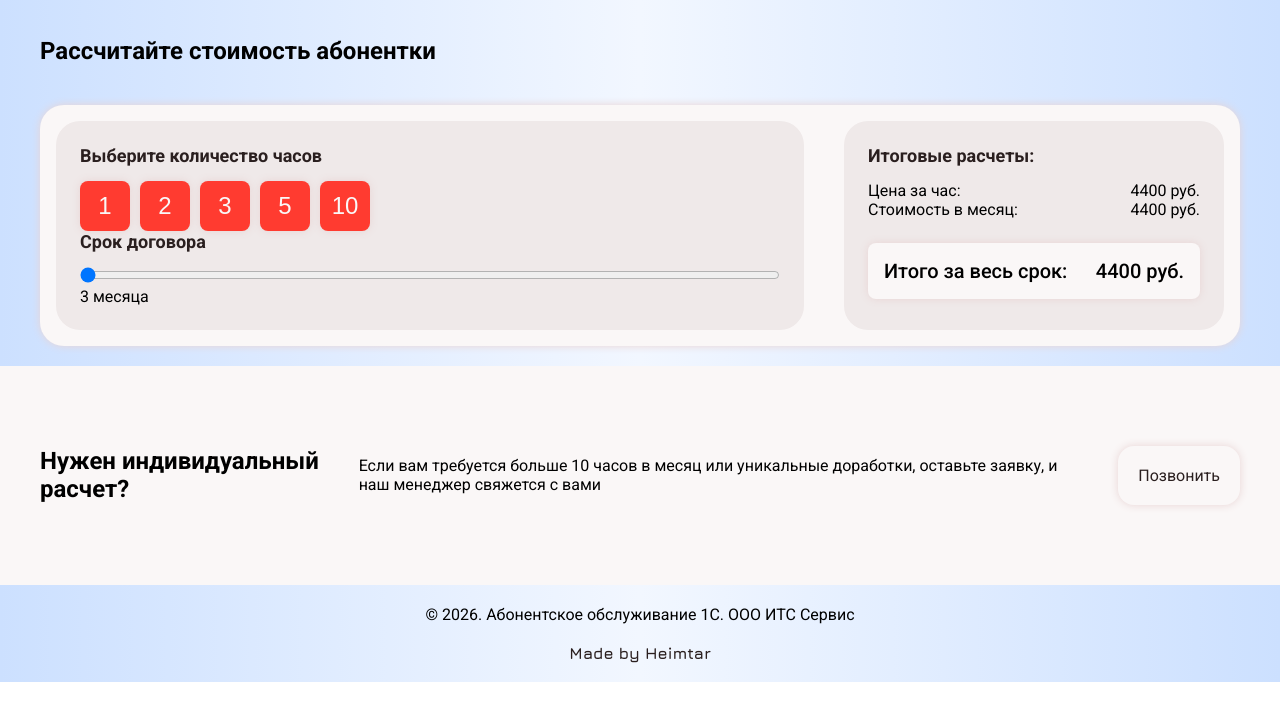
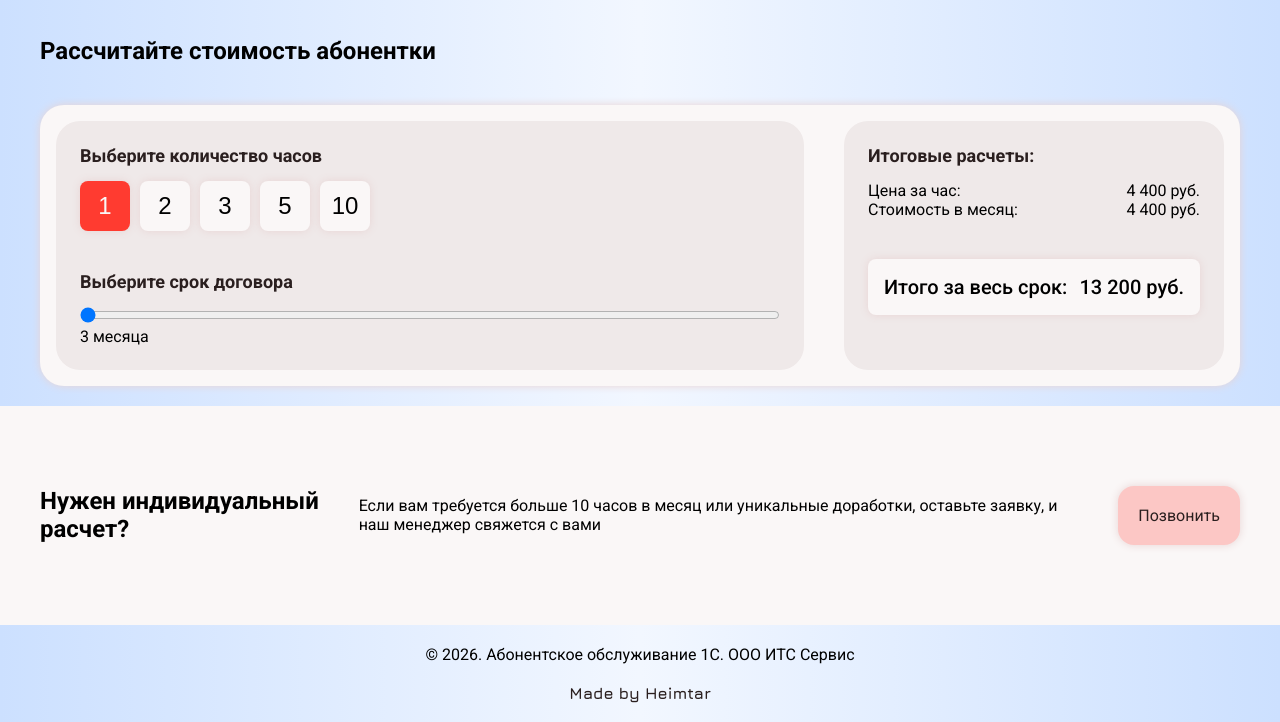
Before and after one commit to Heimtar/subscriber-service, a website built with Vite: page index.html in a window 1280 px wide. Shown: the part 214-936 px from the top of the page. Before the commit the page ends 896 px from the top, so only its background shows below. Built offline with nearby package versions, Linux system fonts and the light colour scheme.

Commit message:
feat: implement calculator logic with dynamic pricing and DOM updates

```diff
--- a/index.html
+++ b/index.html
@@ -41,15 +41,15 @@
             <h3 class="calc__title">Выберите количество часов</h3>
             <div class="calc__hours-group">
               <button type="button" class="calc__btn calc__btn-active" data-hours="1">1</button>
-              <button type="button" class="calc__btn calc__btn-active" data-hours="2">2</button>
-              <button type="button" class="calc__btn calc__btn-active" data-hours="3">3</button>
-              <button type="button" class="calc__btn calc__btn-active" data-hours="5">5</button>
-              <button type="button" class="calc__btn calc__btn-active" data-hours="10">10</button>
+              <button type="button" class="calc__btn" data-hours="2">2</button>
+              <button type="button" class="calc__btn" data-hours="3">3</button>
+              <button type="button" class="calc__btn" data-hours="5">5</button>
+              <button type="button" class="calc__btn" data-hours="10">10</button>
             </div>
           </div>
           <!-- выбор срока действия абонентки вы месяцах-->
           <div class="calc__range">
-            <h3 class="calc__title">Срок договора</h3>
+            <h3 class="calc__title">Выберите срок договора</h3>
             <div class="calc__range-group">
               <input type="range" class="calc__slider" min="3" max="12" value="3" step="3"></input>
               <span class="calc__range-value">3 месяца</span>
@@ -60,9 +60,9 @@
         <!-- группа панели результата -->
         <div class="calc__result">
           <h3 class="calc__title">Итоговые расчеты:</h3>
-          <p class="calc__price-item">Цена за час: <span class="calc__price-value calc__price-value_hour">4400
+          <p class="calc__price-item">Цена за час: <span class="calc__price-value calc__price-value-hour">4400
               руб.</span></p>
-          <p class="calc__price-item">Стоимость в месяц: <span class="calc__price-value calc__price-value_month">4400
+          <p class="calc__price-item">Стоимость в месяц: <span class="calc__price-value calc__price-value-month">4400
               руб.</span></p>
           <div class="calc__total">Итого за весь срок: <span class="calc__total-sum">4400 руб.</span></div>
 
@@ -76,7 +76,7 @@
       <h2 class="cta__main-title">Нужен индивидуальный расчет?</h2>
       <p class="cta__text">Если вам требуется больше 10 часов в месяц или уникальные доработки, оставьте заявку, и наш
         менеджер свяжется с вами</p>
-      <a href="#" class="cta__btn">Позвонить</a>
+      <a href="tel:+74951505715" class="cta__btn">Позвонить</a>
     </div>
   </section>
 
--- a/src/main.js
+++ b/src/main.js
@@ -0,0 +1,59 @@
+const hourButtons = document.querySelectorAll(".calc__btn");
+const monthSlider = document.querySelector(".calc__slider");
+const monthDisplay = document.querySelector(".calc__range-value");
+const hourPriceElem = document.querySelector(".calc__price-value-hour");
+const monthPriceElem = document.querySelector(".calc__price-value-month");
+const totalPriceElem = document.querySelector(".calc__total-sum");
+
+// 1. Словарь тарифов (ключ — количество часов, значение — цена за час)
+const tariffRates = {
+  1: 4400,
+  2: 4300,
+  3: 4200,
+  5: 4000,
+  10: 3800,
+};
+
+// 2. Начальное состояние калькулятора
+let currentHours = 1;
+let currentMonths = 3;
+
+hourButtons.forEach((btn) => {
+  btn.addEventListener("click", () => {
+    // 1. Сначала убираем активный класс со всех кнопок
+    hourButtons.forEach((item) => item.classList.remove("calc__btn-active"));
+
+    // 2. Добавляем активный класс только той кнопке, по которой кликнули
+    btn.classList.add("calc__btn-active");
+    currentHours = Number(btn.dataset.hours);
+    updateCalculator();
+  });
+});
+
+if (monthSlider) {
+  monthSlider.addEventListener("input", () => {
+    currentMonths = Number(monthSlider.value);
+    if (monthDisplay) {
+      monthDisplay.textContent = `${currentMonths} мес.`;
+    }
+
+    // ВАЖНО: запускаем пересчет цен!
+    updateCalculator();
+  });
+}
+
+function updateCalculator() {
+  // 1. Достаем цену за час из словаря по текущему количеству часов
+  const hourPrice = tariffRates[currentHours];
+
+  // 2. Вычисляем цену за месяц и итоговую сумму за весь срок
+  const monthPrice = hourPrice * currentHours;
+  const totalPrice = monthPrice * currentMonths;
+
+  // 3. Обновляем текст в элементах с форматированием чисел
+  hourPriceElem.textContent = `${hourPrice.toLocaleString("ru-RU")} руб.`;
+  monthPriceElem.textContent = `${monthPrice.toLocaleString("ru-RU")} руб.`;
+  totalPriceElem.textContent = `${totalPrice.toLocaleString("ru-RU")} руб.`;
+}
+
+updateCalculator();
--- a/src/style.css
+++ b/src/style.css
@@ -5,6 +5,7 @@
   --color-bg-light: #faf7f7; /* Светло-серый фон для карточек */
   --color-btn-hover: #efe9e9;
   --color-border-soft: #e8d4d4; /* Очень мягкий, пастельный красно-серый */
+  --color-red-mist: rgba(255, 59, 48, 0.25);
 }
 
 *,
@@ -95,7 +96,8 @@
   background-color: var(--color-btn-hover);
 }
 .calc__result {
-  width: 380px;
+  width: 100%;
+  max-width: 380px;
   padding: 24px;
   border-radius: 24px;
   background-color: var(--color-btn-hover);
@@ -108,7 +110,9 @@
 .calc__hours-group {
   display: flex;
   gap: 10px;
+  margin-bottom: 40px;
 }
+
 .calc__btn {
   width: 50px;
   height: 50px;
@@ -122,8 +126,8 @@
     background-color 200ms ease,
     color 200ms ease;
 }
-.calc__btn:hover {
-  background-color: var(--color-btn-hover);
+.calc__btn:not(.calc__btn-active):hover {
+  background-color: var(--color-red-mist);
 }
 .calc__btn-active {
   background-color: var(--color-accent-cta);
@@ -137,9 +141,11 @@
   display: flex;
   justify-content: space-between;
 }
+
 .calc__total {
   margin-top: 24px;
   padding: 16px;
+  margin-top: 40px;
   border-radius: 8px;
   box-shadow: 0 0 8px var(--color-border-soft);
   font-size: 20px;
@@ -162,7 +168,7 @@
   cursor: pointer;
   border-style: none;
   color: var(--color-dark);
-  background-color: var(--color-bg-light);
+  background-color: var(--color-red-mist);
   box-shadow: 0 0 8px var(--color-border-soft);
   transition:
     background-color 200ms ease,
@@ -174,6 +180,7 @@
 }
 .footer__container {
   display: flex;
+  flex-wrap: wrap;
   flex-direction: column;
   gap: 20px;
   justify-content: center;
```
